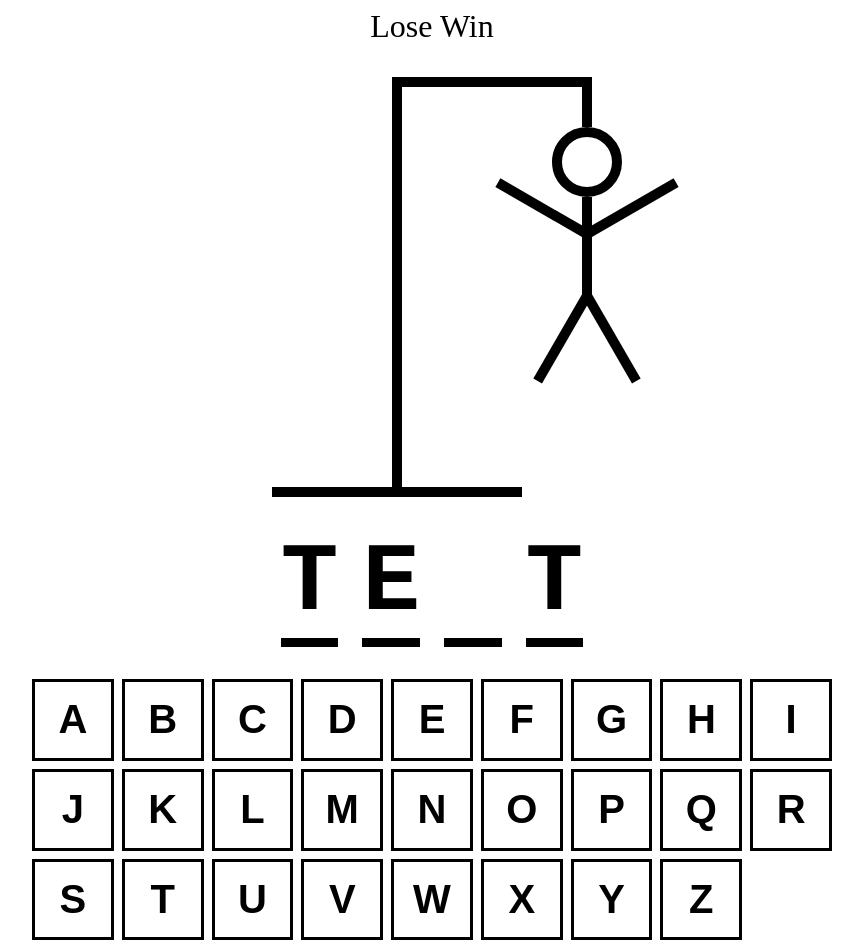
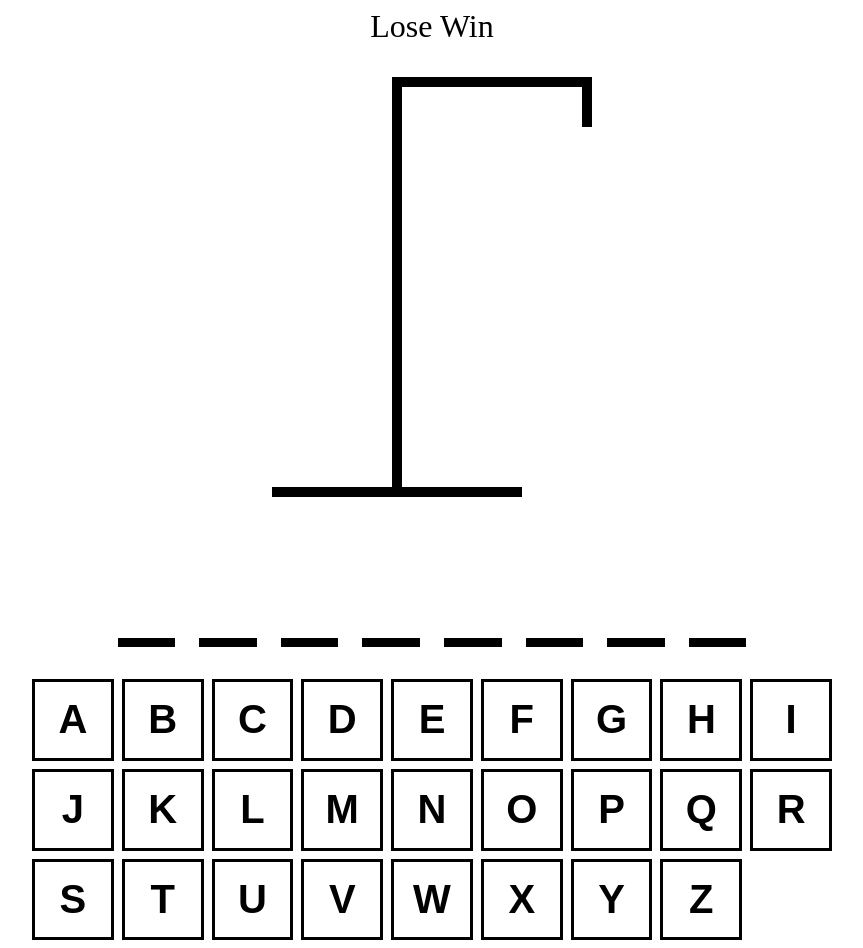
Before and after one commit to coreychristianclark/hangman-desktop, a React (Vite) app in the folder hangman-desktop/: page / in a window 1280 px wide. Shown: the whole page, without its empty margins (208-1071 px from the left). Built offline with nearby package versions, Linux system fonts and the light colour scheme; the HTML template or start-up script is replaced by a standard one.

Commit message:
Word to guess changes upon refresh. Hard code removed, and incorrect letter choices start to form the hangman

```diff
--- a/hangman-desktop/src/App.tsx
+++ b/hangman-desktop/src/App.tsx
@@ -10,8 +10,7 @@
   });
 
   const [guessedLetters, setGuessedLetters] = useState<string[]>([]); // Type set to string array.
-
-  console.log(wordToGuess);
+  const incorrectLetters = guessedLetters.filter(letter => !wordToGuess.includes(letter)); // This filters through the letters that are NOT in the word to guess.
 
   return (
     <div
@@ -26,8 +25,8 @@
     >
       <div style={{ fontSize: "2rem", textAlign: "center" }}>Lose Win</div>
 
-      <HangmanDrawing />
-      <HangmanWord />
+      <HangmanDrawing numberOfGuesses={incorrectLetters.length} />
+      <HangmanWord guessedLetters={guessedLetters} wordToGuess={wordToGuess} />
       <div style={{ alignSelf: "stretch" }}>
         <Keyboard />
         </div>
--- a/hangman-desktop/src/HangmanDrawing.tsx
+++ b/hangman-desktop/src/HangmanDrawing.tsx
@@ -85,16 +85,25 @@
   />
 );
 
-export function HangmanDrawing() {
+const BODY_PARTS = [
+  // It's very important that these are in order with how they show up on the screen.
+  HEAD,
+  BODY,
+  RIGHT_ARM,
+  LEFT_ARM,
+  RIGHT_LEG,
+  LEFT_LEG,
+];
+
+type HangmanDrawingProps = {
+  numberOfGuesses: number;
+};
+
+export function HangmanDrawing({ numberOfGuesses }: HangmanDrawingProps) {
   return (
     <div style={{ position: "relative" }}>
-      {HEAD}
-      {BODY}
-      {RIGHT_ARM}
-      {LEFT_ARM}
-      {RIGHT_LEG}
-      {LEFT_LEG}
-
+      {BODY_PARTS.slice(0, numberOfGuesses)}{" "}
+      {/* This will start at index 0, and will continue on until we've reached the max number of guesses. */}
       <div
         style={{
           position: "absolute",
@@ -105,7 +114,6 @@
           right: "0",
         }}
       />
-
       <div
         style={{
           height: "10px",
@@ -114,7 +122,6 @@
           marginLeft: "120px",
         }}
       />
-
       <div
         style={{
           height: "400px",
@@ -123,7 +130,6 @@
           marginLeft: "120px",
         }}
       />
-
       <div style={{ height: "10px", width: "250px", background: "black" }} />
     </div>
   );
--- a/hangman-desktop/src/HangmanWord.tsx
+++ b/hangman-desktop/src/HangmanWord.tsx
@@ -1,6 +1,10 @@
-export function HangmanWord() {
-  const word = "text";
-  const guessedLetters = ["t","e", "g"];
+type HangmanWordProps = {
+    guessedLetters: string[],
+    wordToGuess: string;
+}
+
+export function HangmanWord({guessedLetters, wordToGuess}: HangmanWordProps) {
+
   return (
     <div
       style={{
@@ -12,7 +16,7 @@
         fontFamily: "monospace",
       }}
     >
-      {word.split("").map(
+      {wordToGuess.split("").map(
         (
           letter,
           index // This will split the word into each letter and give us the index of each letter so we can work with the characters individually.
```
